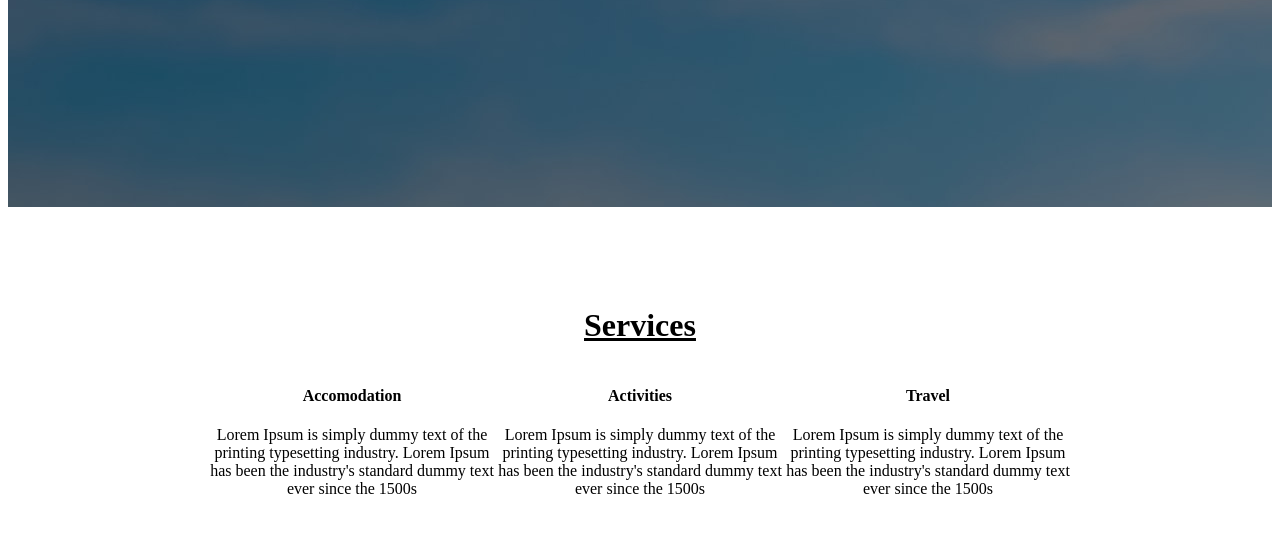
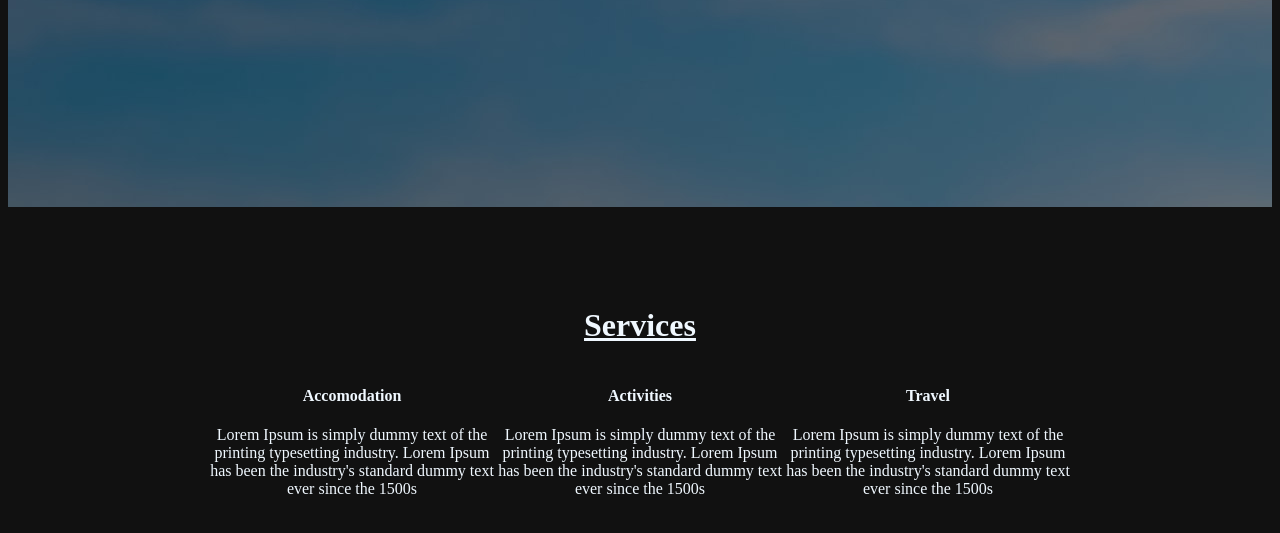
Before and after one commit to DevSheila/wk1Wed_ResortWebsite, a plain HTML site: page index.html in a window 1280 px wide. Shown: the part 351-884 px from the top of the page. Drawn offline with Linux system fonts and the light colour scheme.

Commit message:
added styling for dark mode

```diff
--- a/css/style.css
+++ b/css/style.css
@@ -1,3 +1,8 @@
+body{
+  background-color: #111;
+}
+
+
 ul {
     list-style-type: none;
     margin: 0;
@@ -36,6 +41,7 @@ ul {
 #services-section{
   text-align: center;
   margin: 100px 200px;
+  color: aliceblue;
 
 }
 
```
